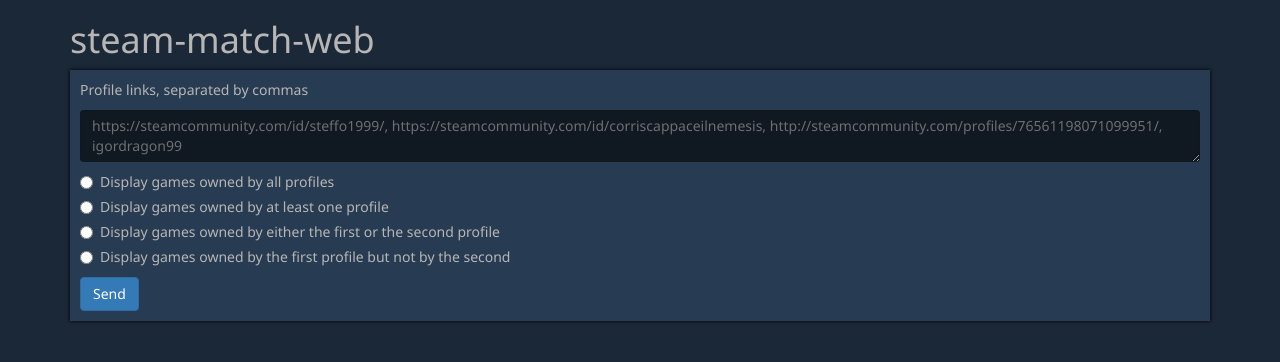
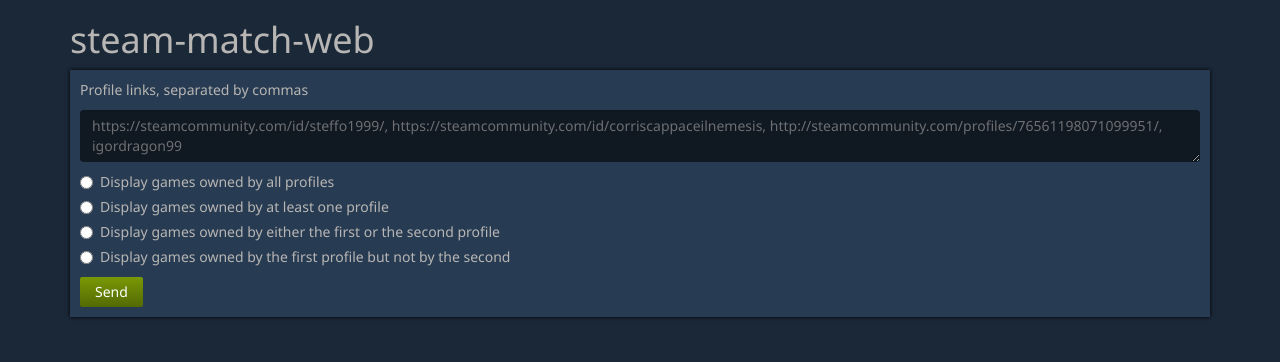
Before and after one commit to Steffo99/sm.steffo.eu, a Flask app: page / in a window 1280 px wide. Shown: the top 362 px of the page. Run offline with Flask 2, Linux system fonts and the light colour scheme; some libraries are stand-ins or nearby versions.

Commit message:
New style

```diff
--- a/templates/home.html.j2
+++ b/templates/home.html.j2
@@ -36,6 +36,20 @@
             textarea:focus {
                 box-shadow: none !important;
             }
+
+            .btn-steam {
+                border: none;
+                border-radius: 2px;
+                background: linear-gradient(#799905, #536904);
+                color: #FFFFFF;
+                padding-left: 15px;
+                padding-right: 15px;
+                height: 30px;
+            }
+
+            .btn-steam:hover {
+                background: linear-gradient(#A4D007, #6B8705);
+            }
         </style>
         <meta name="viewport" content="width=device-width, initial-scale=1">
     </head>
@@ -73,7 +87,7 @@
                         Display games owned by the first profile but not by the second
                     </label>
                 </div>
-                <input class="btn btn-primary" type="submit" value="Send">
+                <input class="btn-steam" type="submit" value="Send">
             </form>
         </div>
     </body>
```
